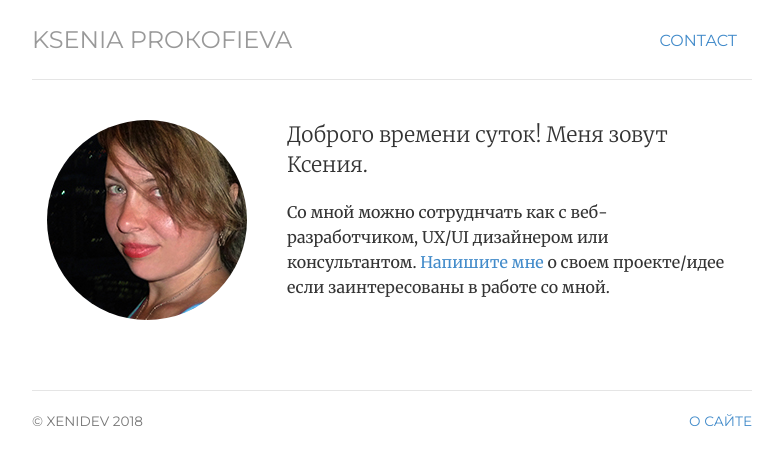
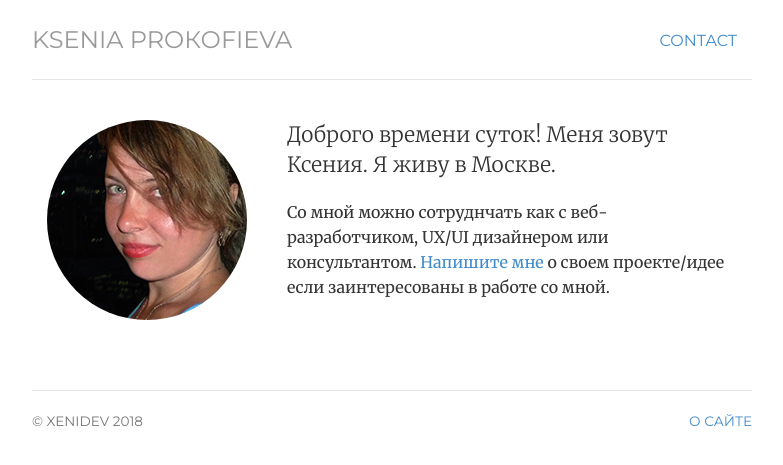
Before and after one commit to ValeraS/xenidev.github.io, a Jekyll site: the page built from index.html, in a window 1280 px wide. Shown: the top 465 px of the page, without its empty margins (248-1031 px from the left). Built offline with Jekyll 4.4.1, drawn with Linux system fonts in a browser that asks for light colours.

Commit message:
Update index.html

```diff
--- a/index.html
+++ b/index.html
@@ -12,7 +12,7 @@ description: Ksenia Proкоfieva is a UX/UI Designer.
 	<img  class="img-circle avatar" alt="Ksenia Proкоfieva" src="img/278-289.jpg">
 	</div>
 	<div itemscope itemtype="http://data-vocabulary.org/Person" class="col-sm-8">
-	<p class="lead">Доброго времени суток! Меня зовут <span itemprop="name">Ксения.</span></p>
+	<p class="lead">Доброго времени суток! Меня зовут <span itemprop="name">Ксения. Я живу в Москве.</span></p>
 
 
 	<p>Со мной можно сотруднчать как с  <span itemprop="title">веб-разработчиком, UX/UI дизайнером или консультантом.</span>
```
